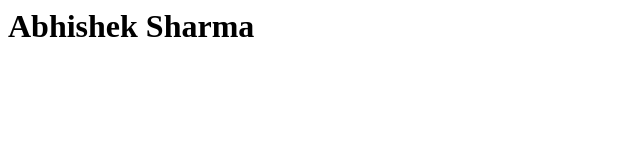
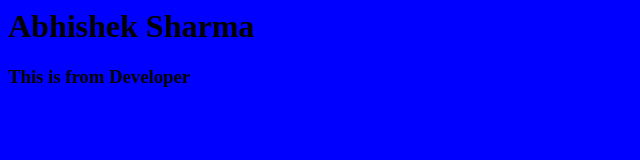
Before and after one commit to abhis2898/MLOps-Task1, a plain HTML site: page index.html in a window 1280 px wide. Shown: the whole page, without its empty margins (0-640 px from the left). Drawn offline with Linux system fonts and the light colour scheme.

Commit message:
Developer Push

```diff
--- a/index.html
+++ b/index.html
@@ -3,7 +3,7 @@
 	<title></title>
 </head>
 
-<body>
+<body bgcolor="blue">
 	<h1>Abhishek Sharma</h1>
-</body
->
+	<h3>This is from Developer</h1>
+</body>
```
